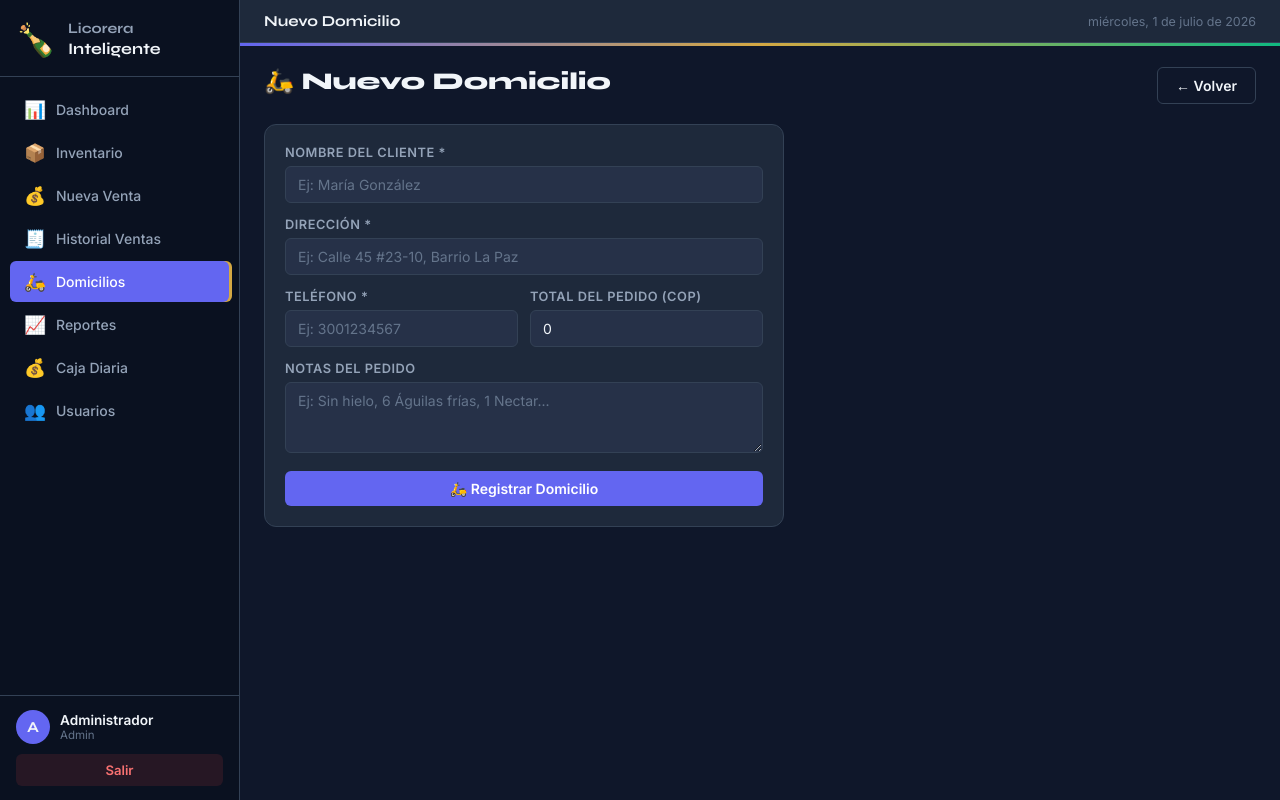
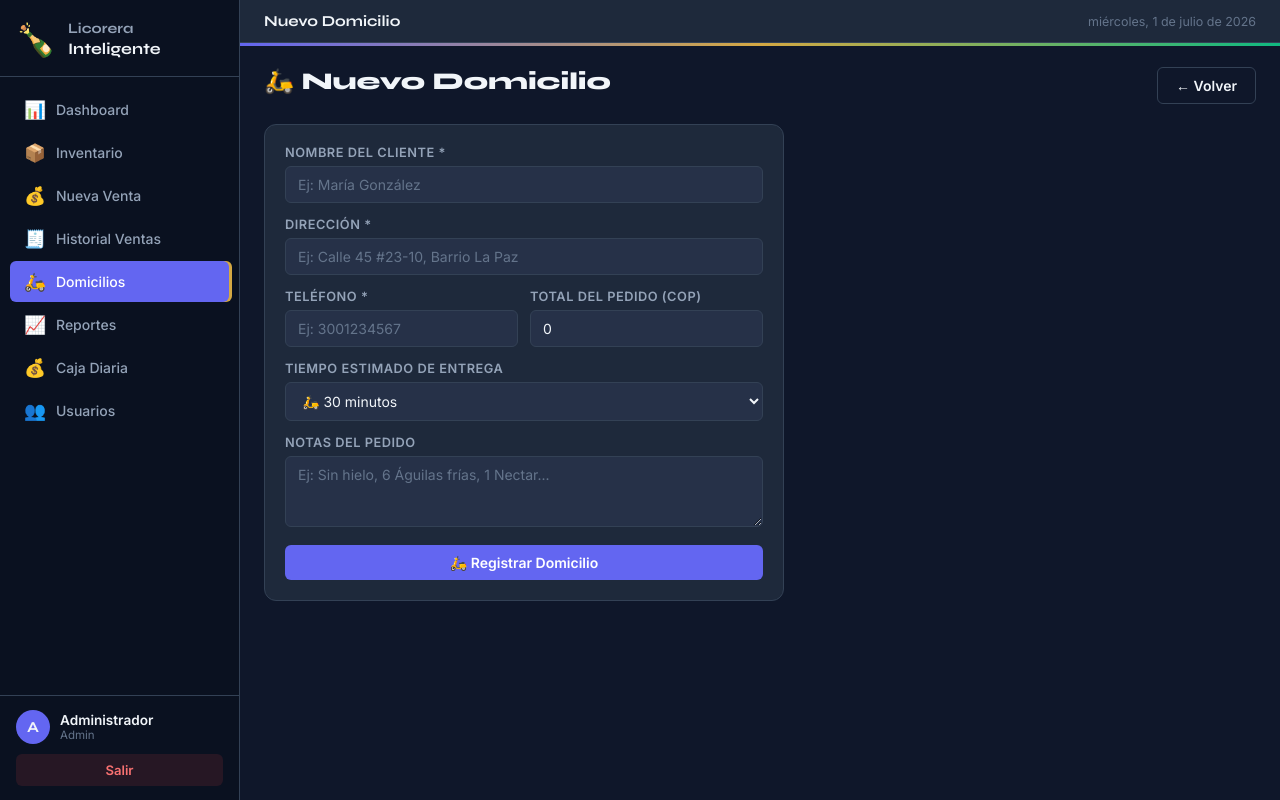
Before and after one commit to KeynerGL/licorera-inteligente, a Flask app: page /deliveries/add in a window 1280 px wide. Run offline with Flask 3, Linux system fonts and the light colour scheme; a user stored in the database is signed in; parts of the project's set-up code (start-up, migrations or seed data) failed here and were passed over.

Commit message:
Tiempo estimado de entrega en domicilios

```diff
--- a/models/delivery.py
+++ b/models/delivery.py
@@ -23,6 +23,7 @@ class Delivery(db.Model):
     user_id      = db.Column(db.Integer, db.ForeignKey('users.id'))  # Quien registró
     created_at   = db.Column(db.DateTime, default=datetime.utcnow)
     updated_at   = db.Column(db.DateTime, default=datetime.utcnow, onupdate=datetime.utcnow)
+    estimated_time = db.Column(db.String(20), default='30 min')  # Tiempo estimado de entrega
 
     # Relación con usuario
     user = db.relationship('User', backref='deliveries')
--- a/routes/deliveries.py
+++ b/routes/deliveries.py
@@ -64,6 +64,7 @@ def add():
                 phone         = request.form['phone'].strip(),
                 notes         = request.form.get('notes', '').strip(),
                 total         = float(request.form.get('total', 0)),
+                estimated_time = request.form.get('estimated_time', '30 min'),
                 user_id       = current_user.id
             )
             db.session.add(delivery)
@@ -90,6 +91,7 @@ def edit(delivery_id):
             delivery.notes         = request.form.get('notes', '').strip()
             delivery.total         = float(request.form.get('total', 0))
             delivery.status        = request.form.get('status', delivery.status)
+            delivery.estimated_time = request.form.get('estimated_time', delivery.estimated_time)
             db.session.commit()
             flash('Domicilio actualizado correctamente.', 'success')
             return redirect(url_for('deliveries.index'))
--- a/templates/deliveries/form.html
+++ b/templates/deliveries/form.html
@@ -48,6 +48,16 @@
     </div>
     {% endif %}
     <div class="form-group">
+      <label class="form-label">Tiempo estimado de entrega</label>
+      <select class="form-input" name="estimated_time">
+        <option value="15 min" {{ 'selected' if delivery and delivery.estimated_time == '15 min' }}>⚡ 15 minutos</option>
+        <option value="30 min" {{ 'selected' if delivery and delivery.estimated_time == '30 min' else 'selected' if not delivery }}>🛵 30 minutos</option>
+        <option value="45 min" {{ 'selected' if delivery and delivery.estimated_time == '45 min' }}>🕐 45 minutos</option>
+        <option value="1 hora" {{ 'selected' if delivery and delivery.estimated_time == '1 hora' }}>⏰ 1 hora</option>
+        <option value="1.5 horas" {{ 'selected' if delivery and delivery.estimated_time == '1.5 horas' }}>⏰ 1 hora y media</option>
+      </select>
+    </div>
+    <div class="form-group">
       <label class="form-label">Notas del Pedido</label>
       <textarea class="form-input" name="notes" rows="3"
                 placeholder="Ej: Sin hielo, 6 Águilas frías, 1 Nectar...">{{ delivery.notes if delivery else '' }}</textarea>
--- a/templates/deliveries/index.html
+++ b/templates/deliveries/index.html
@@ -42,6 +42,7 @@
     </div>
 
     <div class="delivery-info">
+      <div>⏱ Entrega estimada: <strong>{{ d.estimated_time }}</strong></div>
       <div>📍 {{ d.address }}</div>
       <div>📞 <a href="tel:{{ d.phone }}">{{ d.phone }}</a></div>
       {% if d.total %}<div>💵 ${{ "{:,.0f}".format(d.total) }}</div>{% endif %}
```
